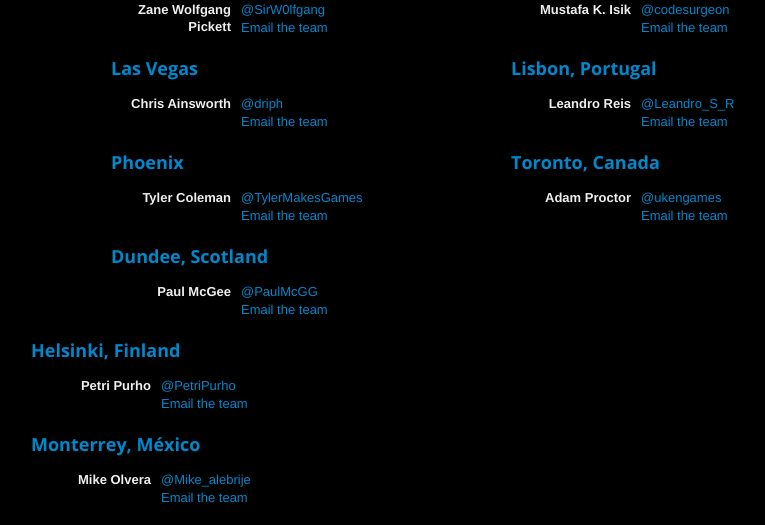
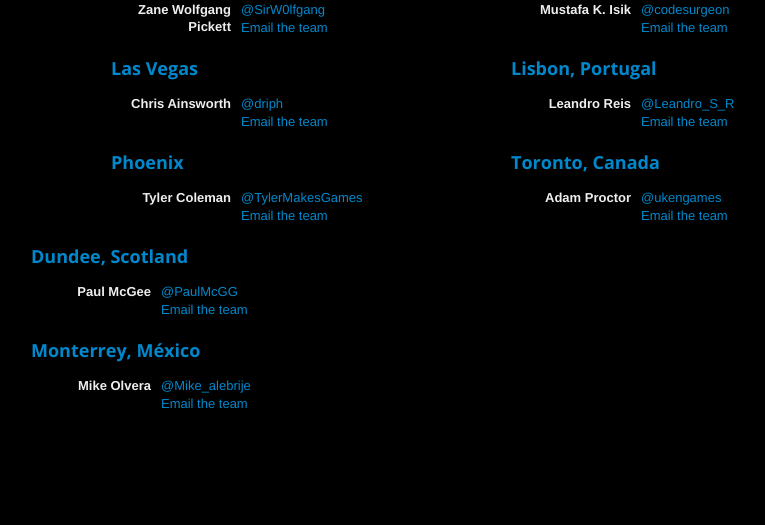
Before and after one commit to tabacco/molydeux, a PHP site: page / in a window 1280 px wide. Shown: the part 1365-1890 px from the top of the page, without its empty margins (139-904 px from the left). After the commit the page ends 1774 px from the top, so only its background shows below. Run offline with PHP 8.4, Linux system fonts and the light colour scheme.

Commit message:
Fixed Sides, Applyed Formating
Signed-off-by: Zane W Pickett <sirwolf@frostedwolf.com>

```diff
--- a/index.php
+++ b/index.php
@@ -1,39 +1,29 @@
 <? require('templates/header.php'); ?>
 <div class="container">
     <div class="row">
-      <div class="span10 offset1">
-        <img src="img/title.gif" alt="What Would Molydeux?"/>
-      </div>
+    <div class="span10 offset1"> <img src="img/title.gif" alt="What Would Molydeux?"/> </div>
   </div>
     <div class="row">
-      <div class="span10 offset1">
-        <img src="img/moly.gif" />
-      </div>
+    <div class="span10 offset1"> <img src="img/moly.gif" /> </div>
   </div>
     <div class="row">
     <div class="span10 offset1">
         <div style="width: auto; height: auto; background-color:#56D34C; padding:0 12px; text-align: center;">
-          <h2 class="allcaps cream">
-          An international 48-hour game jam
-          </h2>
+        <h2 class="allcaps cream"> An international 48-hour game jam </h2>
       </div>
       </div>
   </div>
     <div class="row">
     <div class="span10 offset1">
         <div style="width: auto; height: auto; background-color:#40B239; padding:0 12px; text-align: center;">
-          <h2 class="allcaps cream">
-          exploring the works of <a href="http://www.twitter.com/petermolydeux">@petermolydeux</a>
-          </h2>
+        <h2 class="allcaps cream"> exploring the works of <a href="http://www.twitter.com/petermolydeux">@petermolydeux</a> </h2>
       </div>
       </div>
   </div>
     <div class="row">
     <div class="span10 offset1">
         <div style="width: auto; height: auto; background-color:#2C8C2E; padding:0 12px; text-align: center;">
-          <h2 class="allcaps cream">
-          March 30th&mdash;April 1st, 2012
-          </h2>
+        <h2 class="allcaps cream"> March 30th&mdash;April 1st, 2012 </h2>
       </div>
       </div>
   </div>
@@ -45,7 +35,6 @@
       </div>
       </div>
   </div>
-
     <div class="row" id="locations">
     <div class="span5 offset1" id="sf">
         <h3><a href="https://www.facebook.com/events/343017505734553/">San Francisco</a></h3>
@@ -204,7 +193,8 @@
       </div>
   </div>
     <div class="row">
-      <div class="span5 offset1" id="dundee">
+    <div class="span5 offset1"> </div>
+    <div class="span4" id="dundee">
         <h3><a href="http://www.facebook.com/events/370481596319539/">Dundee, Scotland</a></h3>
         <dl class="dl-horizontal">
         <dt>Paul McGee</dt>
@@ -214,16 +204,7 @@
       </div>
   </div>
     <div class="row">
-      <div class="span4" id="helsinki">
-        <h3><a href="http://www.facebook.com/events/269620596450287/">Helsinki, Finland</a></h3>
-        <dl class="dl-horizontal">
-          <dt>Petri Purho</dt>
-        <dd><a href="https://twitter.com/paulmcgg">@PetriPurho</a></dd>
-        <dd><a href="mailto:molyjamhelsinki@gmail.com">Email the team</a></dd>
-        </dl>
-      </div>
-    </div>
-    <div class="row">
+    <div class="span5 offset1"> </div>
     <div class="span4" id="Monterrey">
         <h3><a href="http://www.facebook.com/#!/events/319433411452017/">Monterrey, México</a></h3>
         <dl class="dl-horizontal">
```
Lines whose indentation alone changed are shown as unchanged.
